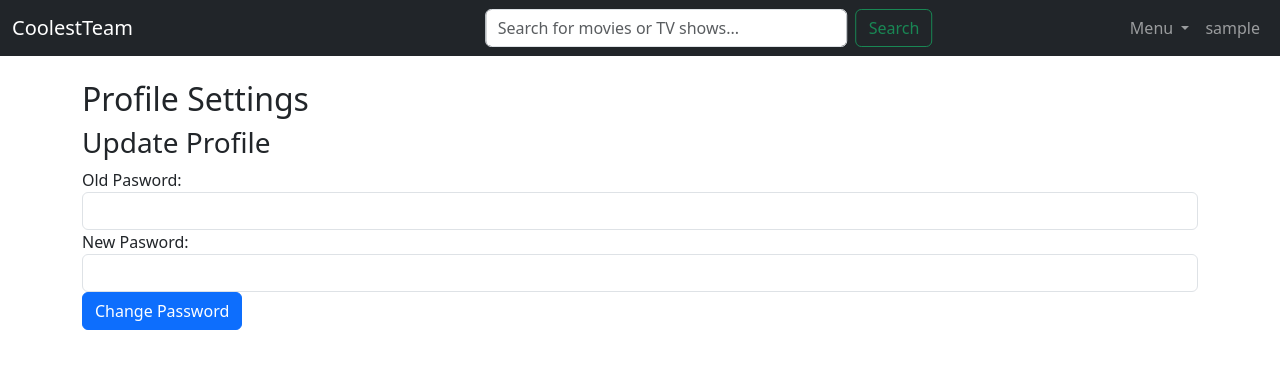
After one commit to msu-denver/thecoolestteam, a Flask app: page /profile/settings in a window 1280 px wide. The commit adds this page. Shown: the top 369 px of the page. Run offline with Flask 3, Linux system fonts and the light colour scheme; the visitor is signed in with stand-in values (Sample User, id 1).

Commit message:
Created admin, profile, and profile settings pages (require further changes)

```diff
--- a/src/app/forms.py
+++ b/src/app/forms.py
@@ -40,3 +40,8 @@ class LoginForm(FlaskForm):
     ])
     remember = BooleanField('Remember Me')
     submit = SubmitField('Login')
+
+class ProfileForm(FlaskForm):
+    oldPassword = StringField('Old Password', validators=[DataRequired()])
+    newPassword = StringField('New Password', validators=[DataRequired()])
+    submit = SubmitField('Change Password')
--- a/src/app/routes.py
+++ b/src/app/routes.py
@@ -3,7 +3,7 @@ from flask_login import login_user, logout_user, login_required, current_user
 from app import db, bcrypt
 from utils import fetch_poster
 from app.models import User, Movie, TVShow, Favorite, Recommendation, Review
-from app.forms import RegistrationForm, LoginForm
+from app.forms import RegistrationForm, LoginForm, ProfileForm
 from sqlalchemy.sql.expression import func
 import random
 
@@ -67,10 +67,46 @@ def tvshow_detail(tvshow_id):
     tv_show = TVShow.query.get_or_404(tvshow_id)
     return render_template('tvshow_detail.html', tv_show=tvshow)
 
+@main.route('/profile/settings', methods=['GET', 'POST'])
+@login_required
+def profile_settings():
+    form = ProfileForm()
+    if form.validate_on_submit():
+        # Update the user's password
+        if not bcrypt.check_password_hash(current_user.password, form.oldPassword.data):
+            flash('Passwords do not match', 'danger')
+            return redirect(url_for('main.profile'))  # Redirect to profile page
+
+        current_user.password = bcrypt.generate_password_hash(form.newPassword.data).decode('utf-8')
+        db.session.commit()  # Save changes to the database
+        flash('Succesfully Changed Password', 'success')
+        return redirect(url_for('main.profile'))  # Redirect to profile page
+
+    return render_template('profile_settings.html', form=form)
+
 @main.route('/profile')
 @login_required
 def profile():
     return render_template('profile.html')
+
+@main.route('/admin')
+@login_required
+def admin():
+    if current_user.is_admin == False:
+        flash("You are not authorized to access this page.")
+        return redirect(url_for('main.home'))
+
+    if current_user.id == id:
+        flash("You cannot change your own admin status.")
+        return redirect(url_for('main.admin'))
+
+    user = User.query.get(id)
+    if user:
+        user.is_admin = not user.is_admin
+        db.session.commit()
+        flash(f"User {user.username} is now {'an admin' if user.is_admin else 'not an admin'}")
+
+    return render_template('admin.html')
 
 @main.route('/favorites')
 @login_required
@@ -141,25 +177,6 @@ def autocomplete():
 
     return jsonify(results)
 
-@main.route('/toggle_admin/<id>', methods=['POST'])
-@login_required
-def toggle_admin(id):
-    #Toggle user admin permissions
-    if not current_user.admin:
-        flash("You are not authorized to access this page.")
-        return redirect(url_for('index'))
-
-    if current_user.id == id:
-        flash("You cannot change your own admin status.")
-        return redirect(url_for('admin'))
-
-    user = User.query.get(id)
-    if user:
-        user.admin = not user.admin
-        db.session.commit()
-        flash(f"User {user.name} is now {'an admin' if user.admin else 'not an admin'}")
-
-    return redirect(url_for('admin'))
 
 ## ERROR HANDLING ##
 
--- a/src/app/templates/profile.html
+++ b/src/app/templates/profile.html
@@ -9,4 +9,9 @@
         <li class="list-group-item"><strong>Email:</strong> {{ current_user.email }}</li>
         <!-- Add more user details as needed -->
     </ul>
+
+    <a href="{{ url_for('main.profile_settings') }}" class="btn btn-secondary mt-3">Go to Profile Settings</a>
+    {% if is_admin %}
+    <a href="{{ url_for('main.admin') }}" class="btn btn-secondary mt-3">Go to Admin Page</a>
+    {% endif %}
 {% endblock %}
--- /dev/null
+++ b/src/app/templates/profile_settings.html
@@ -0,0 +1,26 @@
+{% extends 'base.html' %}
+
+{% block title %}Profile - {{ current_user.username }}{% endblock %}
+
+{% block content %}
+    <h2>Profile Settings</h2>
+
+    <h3>Update Profile</h3>
+    <form method="POST" action="{{ url_for('main.profile') }}">
+        {{ form.hidden_tag() }}  <!-- CSRF protection -->
+
+        <div class="form-group">
+            <label for="password">Old Pasword:</label>
+            {{ form.oldPassword(class="form-control", value='') }}
+            {% for error in form.oldPassword.errors %}
+                <div class="text-danger">{{ error }}</div>
+            {% endfor %}
+        </div>
+        <div class="form-group">
+            <label for="password">New Pasword:</label>
+            {{ form.newPassword(class="form-control", value='') }}
+        </div>
+
+        <button type="Change Pasword" class="btn btn-primary">{{ form.submit.label.text }}</button>
+    </form>
+{% endblock %}
```
Also changed, not shown: src/app/templates/admin.html (added, +32 -0 lines).
